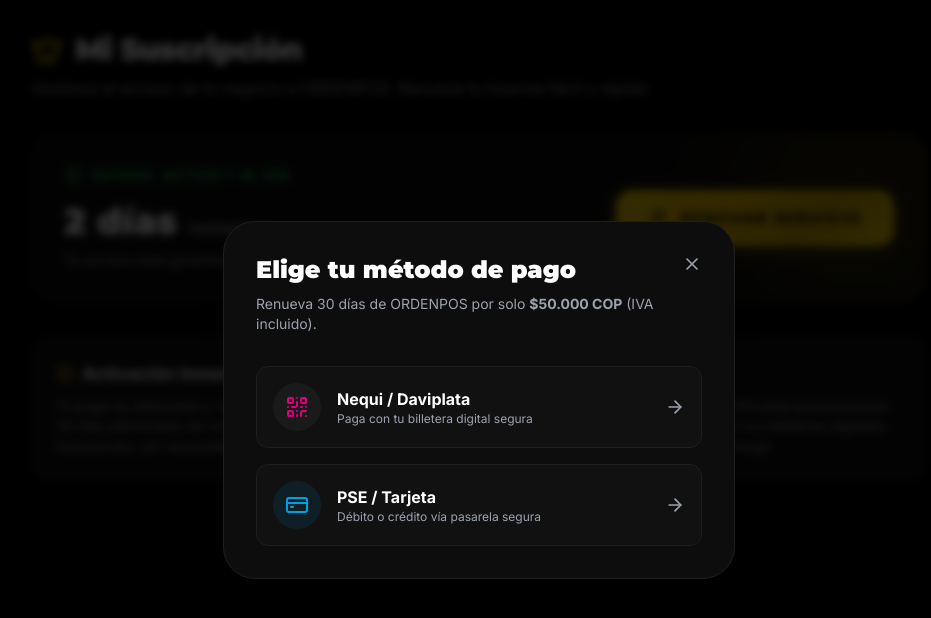
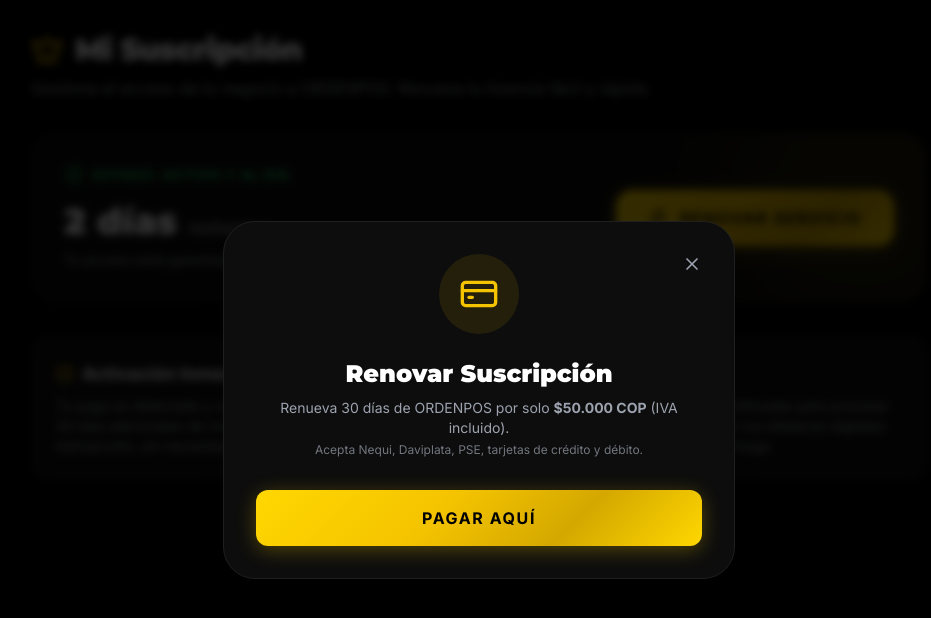
Before and after one commit to luis0209luis/ordenpos-gsg, a React (Vite) app: page /pay-now in a window 1280 px wide. Both pictures are taken after a click on the button "RENOVAR SERVICIO". Shown: the top 618 px of the page, without its empty margins (161-1092 px from the left). Built offline with nearby package versions, Linux system fonts and the light colour scheme; no server answers.

Commit message:
fix: boton unico Pagar Aqui y abrir MP en ventana emergente

```diff
--- a/src/pages/BillingModule.jsx
+++ b/src/pages/BillingModule.jsx
@@ -55,16 +55,21 @@
       const data = await res.json()
       console.log("Preferencia creada con éxito:", data)
       if (data.init_point) {
-        console.log("Redirigiendo a Mercado Pago Checkout Pro...")
-        window.location.href = data.init_point
+        // Abrir en ventana emergente en vez de redirigir
+        const width = 600
+        const height = 700
+        const left = (window.screen.width - width) / 2
+        const top = (window.screen.height - height) / 2
+        window.open(
+          data.init_point,
+          'MercadoPagoCheckout',
+          `width=${width},height=${height},left=${left},top=${top},scrollbars=yes,resizable=yes`
+        )
+        setPaymentStep('options')
+        setShowModal(false)
       } else if (data.id) {
-        const publicKey = import.meta.env.VITE_MP_PUBLIC_KEY || 'APP_USR-9e03c408-7634-48fc-975b-6ab52d6f8b44'
-        console.log("Inicializando Mercado Pago SDK v2 con public key:", publicKey)
-        if (!window.MercadoPago) {
-          throw new Error('El script del SDK de Mercado Pago no está disponible. Reinténtalo.')
-        }
-        const mp = new window.MercadoPago(publicKey, { locale: 'es-CO' })
-        mp.checkout({ preference: { id: data.id }, autoOpen: true })
+        // Fallback: abrir con init_point generado manualmente
+        throw new Error(data.error || 'No se pudo obtener el link de pago.')
       } else {
         throw new Error(data.error || 'No se pudo obtener el ID de la preferencia.')
       }
@@ -264,45 +269,22 @@
 
             {/* STEP: Options */}
             {paymentStep === 'options' && (
-              <div className="animate-fade-in">
-                <h2 className="text-2xl font-display font-black mb-2">Elige tu método de pago</h2>
+              <div className="animate-fade-in text-center">
+                <div className="w-20 h-20 rounded-full bg-gold-500/10 flex items-center justify-center mx-auto mb-6">
+                  <CreditCard size={40} className="text-gold-500" />
+                </div>
+                <h2 className="text-2xl font-display font-black mb-2">Renovar Suscripción</h2>
                 <p className={`text-sm mb-8 ${isDark ? 'text-gray-400' : 'text-gray-500'}`}>
                   Renueva 30 días de ORDENPOS por solo <strong>${planPrice.toLocaleString('es-CO')} COP</strong> (IVA incluido).
+                  <br />
+                  <span className="text-xs mt-1 block opacity-70">Acepta Nequi, Daviplata, PSE, tarjetas de crédito y débito.</span>
                 </p>
 
-                <div className="space-y-4">
-                  <button
-                    onClick={handleMercadoPagoCheckout}
-                    className={`w-full flex items-center justify-between p-4 rounded-xl border transition-all hover:border-gold-500 hover:bg-gold-500/5 group
-                      ${isDark ? 'border-dark-border bg-dark-card' : 'border-light-border bg-light-surface'}`}>
-                    <div className="flex items-center gap-4">
-                      <div className="w-12 h-12 rounded-full bg-[#1A1A1A] flex items-center justify-center">
-                        <QrCode className="text-[#DA0081]" size={24} /> {/* Nequi pinkish color idea */}
-                      </div>
-                      <div className="text-left">
-                        <h4 className="font-bold">Nequi / Daviplata</h4>
-                        <p className={`text-xs ${isDark ? 'text-gray-400' : 'text-gray-500'}`}>Paga con tu billetera digital segura</p>
-                      </div>
-                    </div>
-                    <ArrowRight size={20} className="text-gray-400 group-hover:text-gold-500 transition-colors" />
-                  </button>
-
-                  <button
-                    onClick={handleMercadoPagoCheckout}
-                    className={`w-full flex items-center justify-between p-4 rounded-xl border transition-all hover:border-gold-500 hover:bg-gold-500/5 group
-                      ${isDark ? 'border-dark-border bg-dark-card' : 'border-light-border bg-light-surface'}`}>
-                    <div className="flex items-center gap-4">
-                      <div className="w-12 h-12 rounded-full bg-[#009EE3]/10 flex items-center justify-center">
-                        <CreditCard className="text-[#009EE3]" size={24} /> {/* MercadoPago blueish color idea */}
-                      </div>
-                      <div className="text-left">
-                        <h4 className="font-bold">PSE / Tarjeta</h4>
-                        <p className={`text-xs ${isDark ? 'text-gray-400' : 'text-gray-500'}`}>Débito o crédito vía pasarela segura</p>
-                      </div>
-                    </div>
-                    <ArrowRight size={20} className="text-gray-400 group-hover:text-gold-500 transition-colors" />
-                  </button>
-                </div>
+                <button
+                  onClick={handleMercadoPagoCheckout}
+                  className="w-full py-4 rounded-xl font-bold uppercase tracking-widest bg-gold-gradient text-black shadow-gold-md hover:scale-105 transition-transform">
+                  Pagar Aquí
+                </button>
               </div>
             )}
 
```
